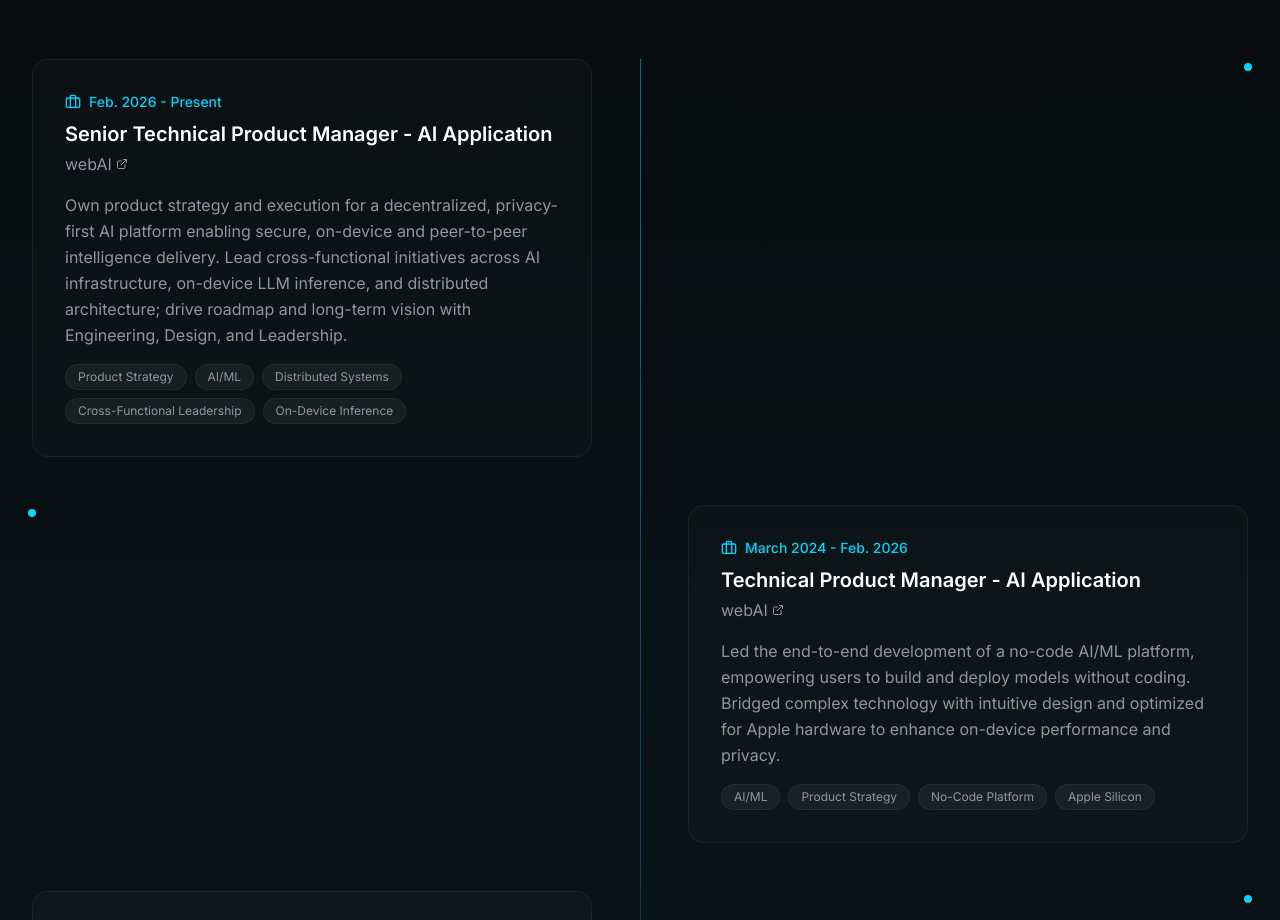
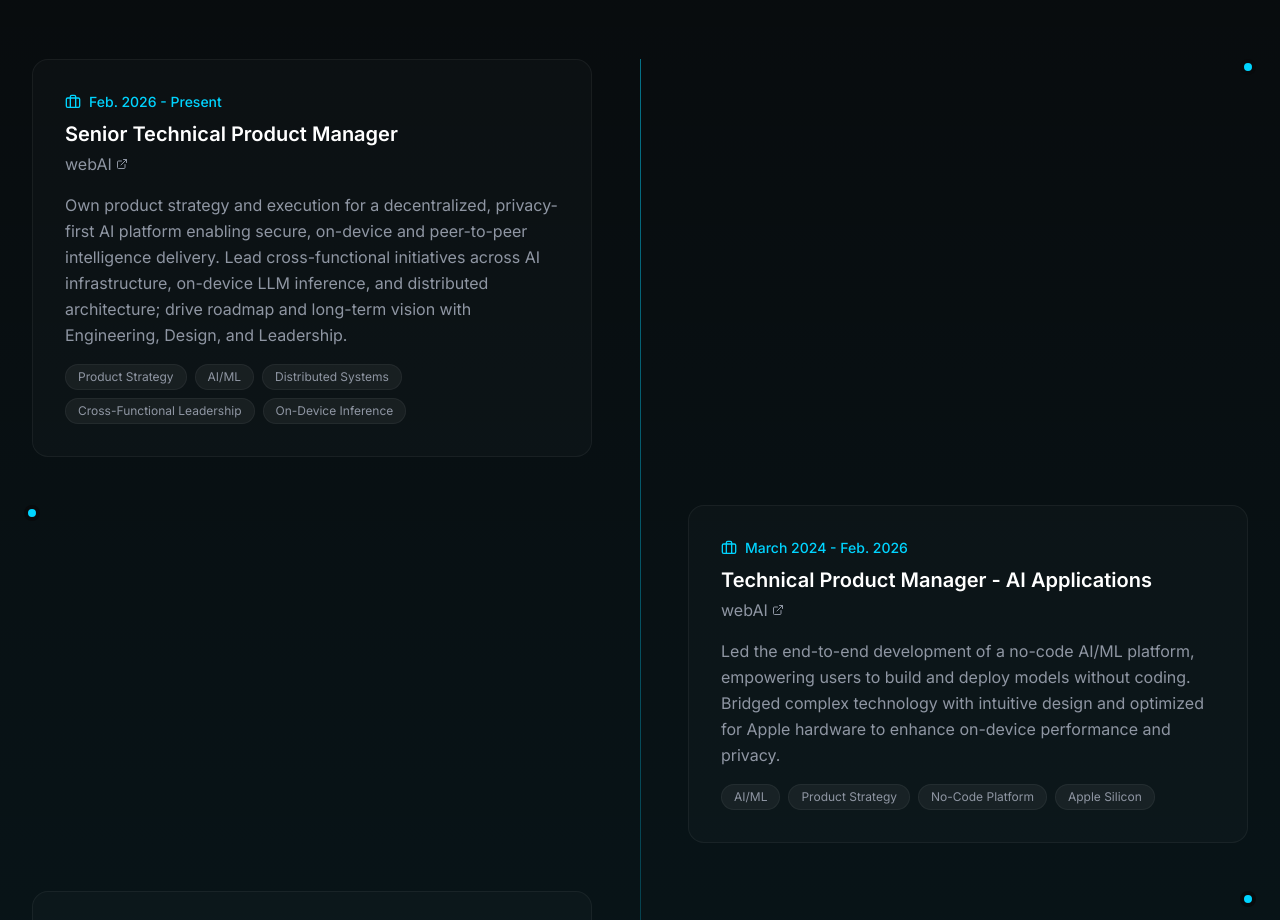
Before and after one commit to demersaj/portfolio-updated, a React (Vite) app: page / in a window 1280 px wide. Shown: the part 1705-2625 px from the top of the page. Built offline with nearby package versions, Linux system fonts and the light colour scheme.

Commit message:
Fix typo

```diff
--- a/src/sections/Experience.tsx
+++ b/src/sections/Experience.tsx
@@ -4,7 +4,7 @@
 
 const experiences = [
   {
-    title: 'Senior Technical Product Manager - AI Application',
+    title: 'Senior Technical Product Manager',
     company: 'webAI',
     period: 'Feb. 2026 - Present',
     description: 'Own product strategy and execution for a decentralized, privacy-first AI platform enabling secure, on-device and peer-to-peer intelligence delivery. Lead cross-functional initiatives across AI infrastructure, on-device LLM inference, and distributed architecture; drive roadmap and long-term vision with Engineering, Design, and Leadership.',
@@ -12,7 +12,7 @@
     url: 'https://webai.com',
   },
   {
-    title: 'Technical Product Manager - AI Application',
+    title: 'Technical Product Manager - AI Applications',
     company: 'webAI',
     period: 'March 2024 - Feb. 2026',
     description: 'Led the end-to-end development of a no-code AI/ML platform, empowering users to build and deploy models without coding. Bridged complex technology with intuitive design and optimized for Apple hardware to enhance on-device performance and privacy.',
```
